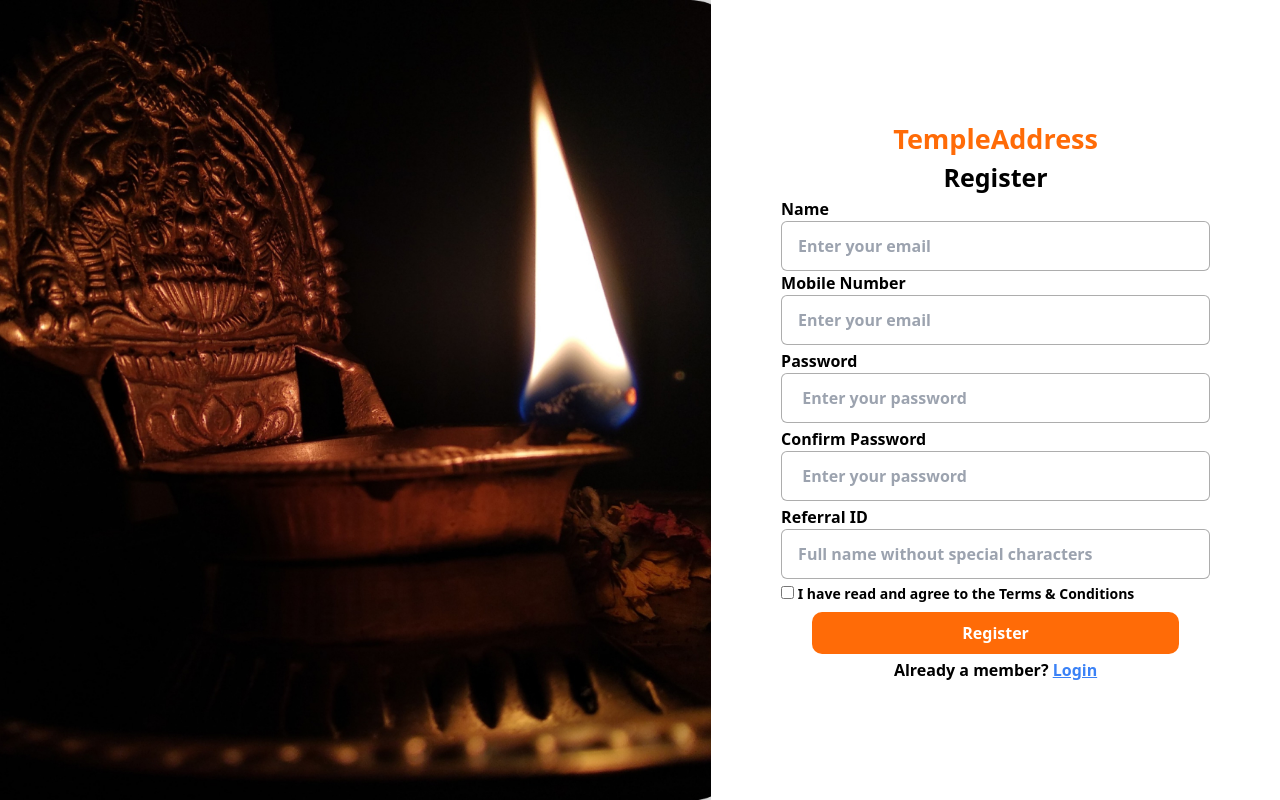
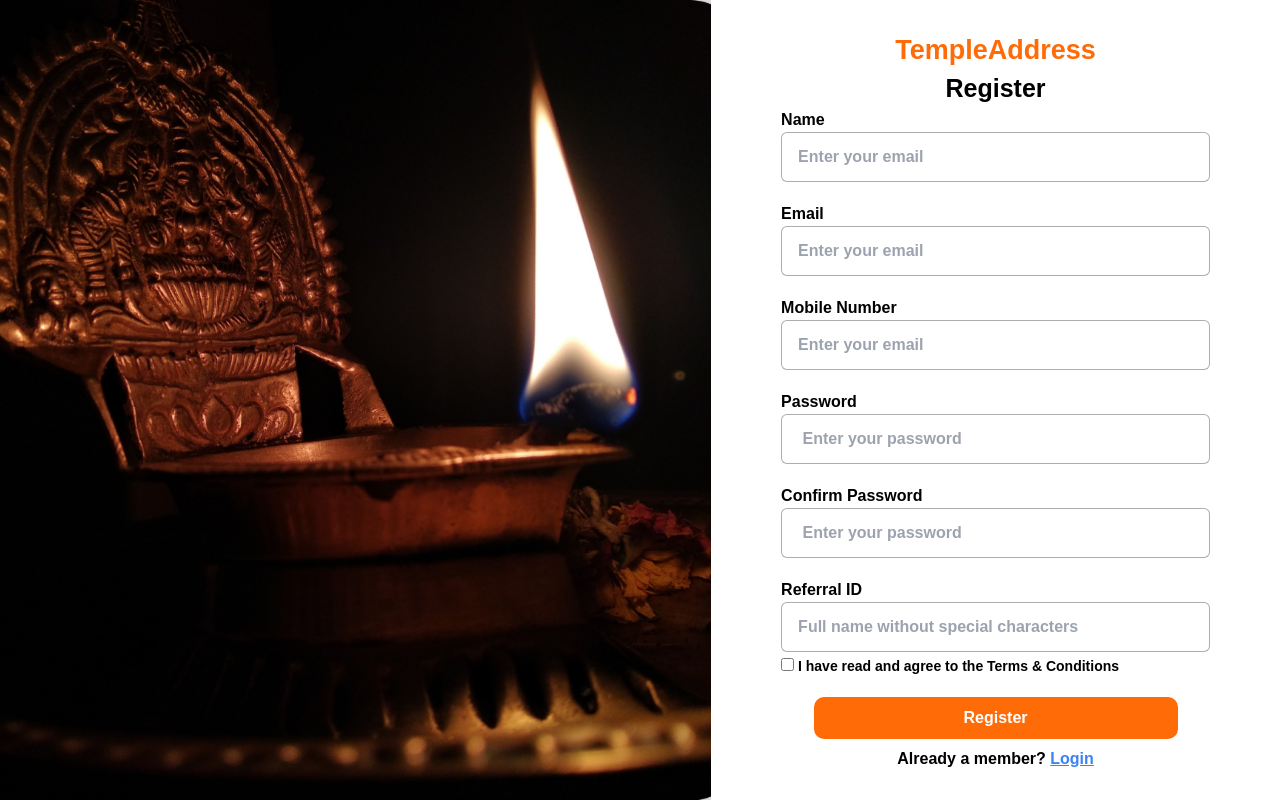
Before and after one commit to RishinKrishna/templeaddres.com, a Next.js app: page /signup in a window 1280 px wide. Built offline with nearby package versions, Linux system fonts and the light colour scheme.

Commit message:
changrd forms spaces

```diff
--- a/src/pages/login.jsx
+++ b/src/pages/login.jsx
@@ -70,7 +70,7 @@ const Login = () => {
         // SET THE TOKEN IN LOCAL STORAGE  AS ACCESSTOKEN
         // SHOW A MESSAGE
         // REDIRECT TO DAHBOARD
-        router.push('/')
+        router.push("/");
       })
       .catch((error) => {});
   };
@@ -110,7 +110,9 @@ const Login = () => {
                 required
                 onChange={handleChange}
               />
-              <span className="text-[red] text-[13px]">{loginError.emailErr}</span>
+              <span className="text-[red] text-[13px]">
+                {loginError.emailErr}
+              </span>
             </div>
             <div className="font-semibold">
               <span>Password</span>
@@ -123,13 +125,17 @@ const Login = () => {
                 required
                 onChange={handleChange}
               />
-              <span className="text-[red] text-[13px]">{loginError.passwordErr}</span>
+              <span className="text-[red] text-[13px]">
+                {loginError.passwordErr}
+              </span>
             </div>
-            <div className="mt-5 font-semibold">
-              <label htmlFor="">
-                <input type="checkbox" required /> Remember me
+            <div className="mt-1 font-semibold">
+              <label htmlFor="remember-me">
+                <input type="checkbox" id="remember-me" name="rememberMe" />{" "}
+                Remember me
               </label>
             </div>
+
             <div className="mt-8 flex justify-center items-center">
               <button
                 type="submit"
@@ -139,7 +145,7 @@ const Login = () => {
                 Login
               </button>
             </div>
-            <div className="mt-4 text-center text-blue-500 font-semibold underline">
+            <div className="mt-2 text-center text-blue-500 font-semibold underline">
               <Link href="/signup">Create an Account?</Link>
             </div>
           </form>
--- a/src/pages/signup.jsx
+++ b/src/pages/signup.jsx
@@ -94,9 +94,7 @@ const Signup = () => {
       .then((response) => {
         router.push("/login");
       })
-      .catch((error) => {
-
-      });
+      .catch((error) => {});
   };
 
   return (
@@ -110,7 +108,7 @@ const Signup = () => {
         />
       </div>
       <div
-        className={`${Styles[""]} flex w-full md:w-[80%] h-[100%] bg-[#fff] justify-center items-center overfloew-auto`}
+        className={`${Styles[""]} flex w-full md:w-[80%] h-[100%] bg-[#fff] justify-center items-center `}
       >
         <div className="w-full lg:px-[50px]">
           <div
@@ -122,7 +120,7 @@ const Signup = () => {
             <h2 className="text-[25px] font-bold text-[#000]">Register</h2>
           </div>
           <form action="" className="px-5">
-            <div className=" font-semibold">
+            <div className="mb-5 font-semibold">
               <span>Name</span>
               <input
                 type="name"
@@ -136,8 +134,22 @@ const Signup = () => {
                 {FormError.nameErr}
               </span>
             </div>
+            <div className="mb-5 font-semibold">
+              <span>Email</span>
+              <input
+                type="email"
+                name="email"
+                id="email"
+                className="w-full py-3 pl-4 outline-none border border-[#00000052] text-[#000] rounded-[6px]"
+                placeholder="Enter your email"
+                onChange={handleChange}
+              />
+              <span className="text-[red] text-[13px]">
+                {FormError.emailErr}
+              </span>
+            </div>
 
-            <div className="mb-1 font-semibold">
+            <div className="mb-5 font-semibold">
               <span>Mobile Number</span>
               <input
                 type="number"
@@ -152,7 +164,7 @@ const Signup = () => {
                 {FormError.phoneErr}
               </span>
             </div>
-            <div className="mb-1 font-semibold">
+            <div className="mb-5 font-semibold">
               <span>Password</span>
               <input
                 type="password"
@@ -168,7 +180,7 @@ const Signup = () => {
               </span>
             </div>
 
-            <div className="mb-1 font-semibold">
+            <div className="mb-5 font-semibold">
               <span>Confirm Password</span>
               <input
                 type="password"
@@ -183,7 +195,7 @@ const Signup = () => {
                 {FormError.confirmpasswordErr}
               </span>
             </div>
-            <div className="font-semibold">
+            <div className="mb-1 font-semibold">
               <span>Referral ID</span>
               <input
                 type="text"
@@ -191,22 +203,23 @@ const Signup = () => {
                 placeholder="Full name without special characters"
               />
             </div>
-            <div className="mt-1 font-semibold text-[14px]">
-              <label htmlFor="">
-                <input type="checkbox" required /> I have read and agree to the
-                Terms & Conditions
+            <div className="font-semibold text-[14px]">
+              <label htmlFor="remember-me">
+                <input type="checkbox" id="remember-me" name="rememberMe" />{" "}
+                I have read and agree to the Terms & Conditions
               </label>
             </div>
-            <div className="mt-2 flex justify-center items-center">
+
+            <div className="mt-5 flex justify-center items-center">
               <button
                 href="/#"
-                className="py-[9px] font-semibold text-[#fff] px-[150px] bg-[#ff6b07] rounded-[10px]"
+                className="py-[9px]  font-semibold text-[#fff] px-[150px] bg-[#ff6b07] rounded-[10px]"
                 onClick={handleSubmit}
               >
                 Register
               </button>
             </div>
-            <div className="mt-1 text-center font-semibold ">
+            <div className="mt-2 text-center font-semibold ">
               Already a member?{" "}
               <Link href="/login" className="underline text-blue-500">
                 {" "}
--- a/src/styles/globals.css
+++ b/src/styles/globals.css
@@ -1,3 +1,4 @@
+
 @tailwind base;
 @tailwind components;
 @tailwind utilities;
@@ -18,4 +19,5 @@
 
 body {
   background-color: #faf7ed;
+  font-family: "Outfit", sans-serif;
 }
```
